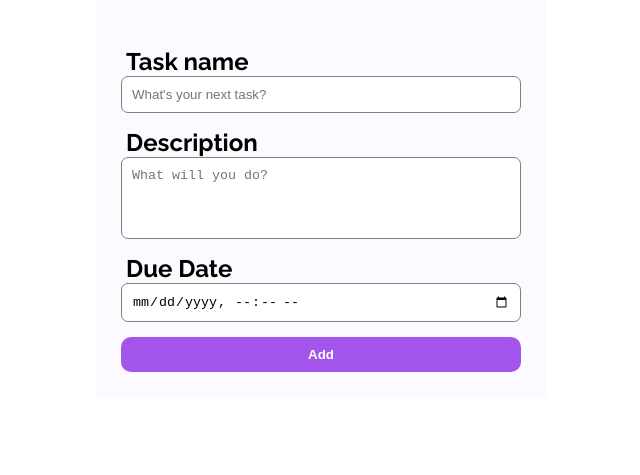
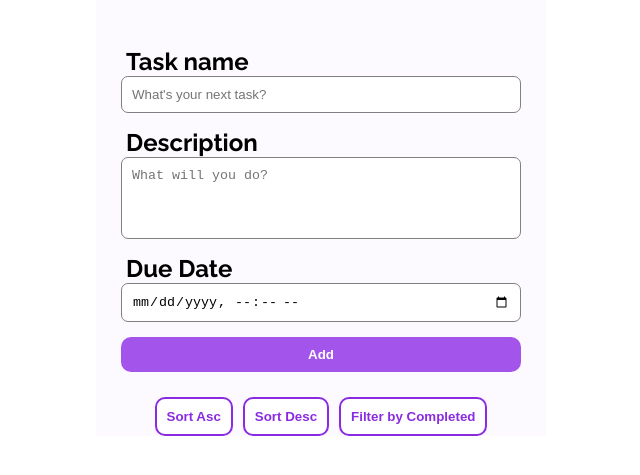
Before and after one commit to rougemeister/todo-list-page, a plain HTML site: page index.html in a window 1280 px wide. Shown: the part 149-624 px from the top of the page, without its empty margins (319-959 px from the left). Drawn offline with Linux system fonts and the light colour scheme.

Commit message:
Added sorting and filter buttons

```diff
--- a/index.html
+++ b/index.html
@@ -25,6 +25,11 @@
             <button class="form-btn btn">Add</button>
         </form>
         <div id="todo-list"></div>
+        <div class="buttons-container">
+            <button class="btn btn-light">Sort Asc</button>
+            <button class="btn btn-light">Sort Desc</button>
+            <button class="btn btn-light">Filter by Completed</button>
+        </div>
     </main>
 
 </body>
```
